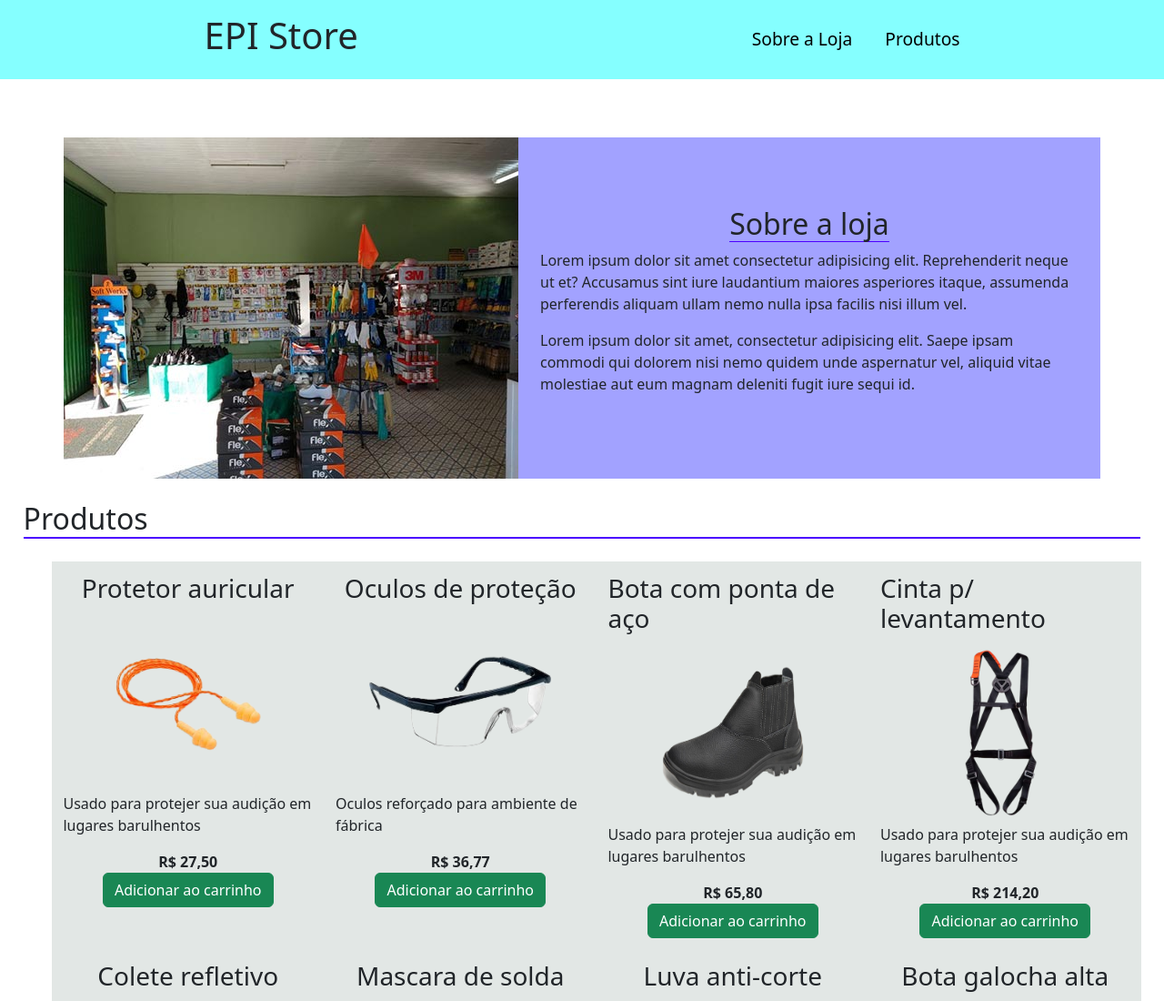
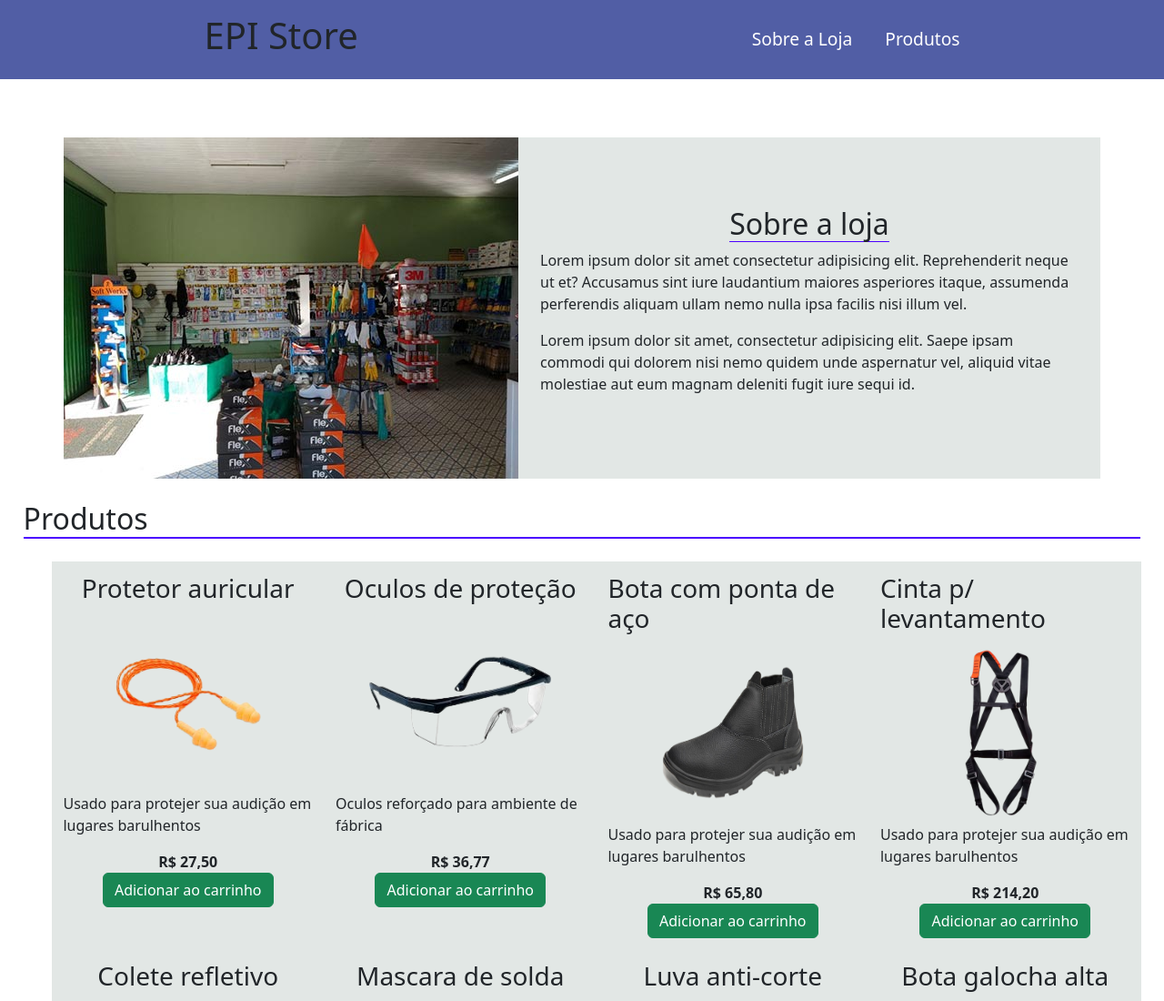
Before and after one commit to BuenoGui/EPI-Store, a plain HTML site: page index.html in a window 1280 px wide. Shown: the top 1100 px of the page at 91% size. Drawn offline with nearby package versions, Linux system fonts and the light colour scheme.

Commit message:
cores ajustadas

```diff
--- a/index.css
+++ b/index.css
@@ -16,7 +16,7 @@ h1 {
 }
 
 header > .container-fluid {
-    background-color: rgba(0, 255, 255, 0.479);
+    background-color: rgba(9, 27, 128, 0.705);
     justify-content: space-around;
     align-items: center;
     padding: 1.2% 0;
@@ -25,7 +25,7 @@ header > .container-fluid {
 nav a {
     font-size: 1.2em;
     text-decoration: none;
-    color: rgb(0, 0, 0);
+    color: rgb(255, 255, 255);
     padding: 16px;
 }
 
@@ -35,7 +35,7 @@ nav a {
 
 #sobre > .container {
     align-items: center;
-    background-color: rgba(0, 0, 255, 0.363);
+    background-color: rgba(31, 73, 59, 0.13);
     padding: 0;
 }
 
```
